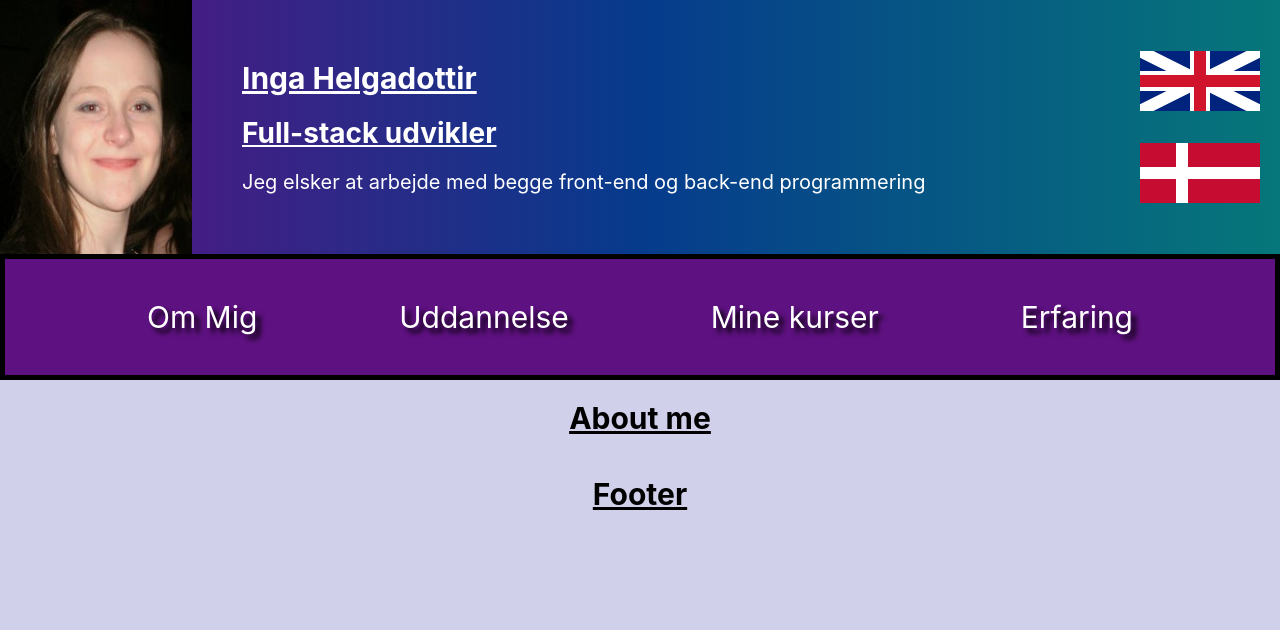
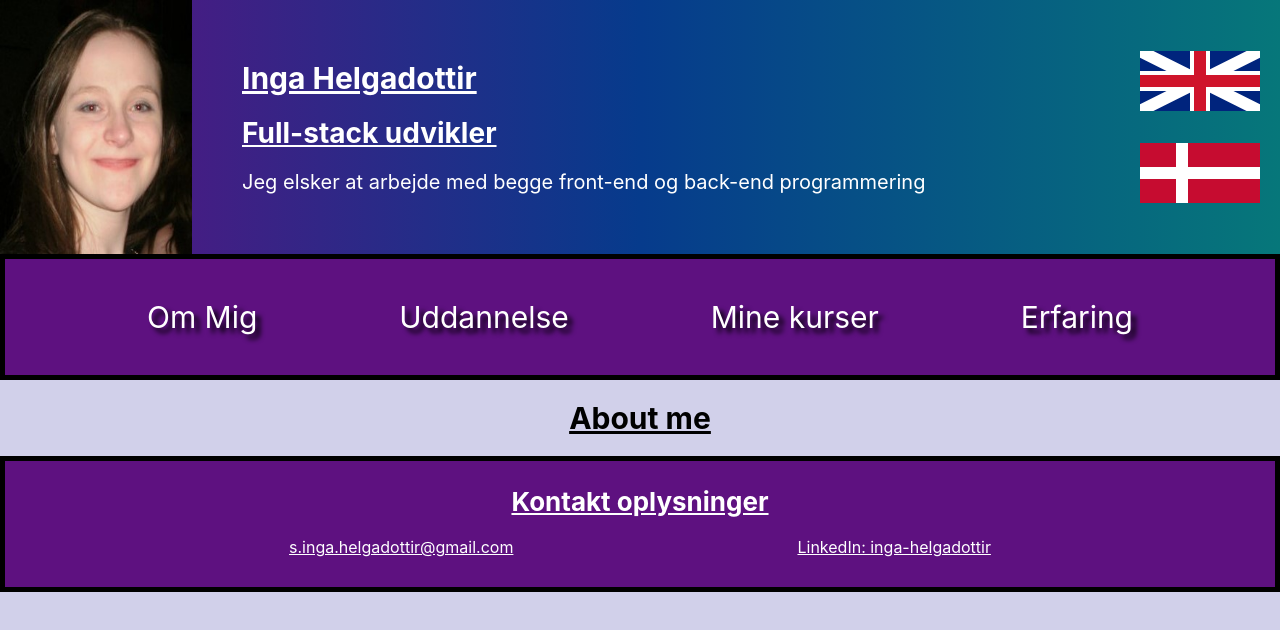
Before and after one commit to Inga-Helgadottir/CodeCV, a React (Create React App) app: page / in a window 1280 px wide. Shown: the top 630 px of the page. Built offline with nearby package versions, Linux system fonts and the light colour scheme.

Commit message:
added a footer

```diff
--- a/src/Components/PageParts/Footer.jsx
+++ b/src/Components/PageParts/Footer.jsx
@@ -1,7 +1,25 @@
+import "../../Styles/Footer.css";
+
 const Footer = () => {
   return (
     <footer>
-      <h1>Footer</h1>
+      <h3>Kontakt oplysninger</h3>
+      <div className="footerDiv">
+        <a
+          href="mailto:s.inga.helgadottir@gmail.com"
+          rel="noreferrer"
+          target="_blank"
+        >
+          s.inga.helgadottir@gmail.com
+        </a>
+        <a
+          href="https://www.linkedin.com/in/inga-helgadottir/"
+          rel="noreferrer"
+          target="_blank"
+        >
+          LinkedIn: inga-helgadottir
+        </a>
+      </div>
     </footer>
   );
 };
--- /dev/null
+++ b/src/Styles/Footer.css
@@ -0,0 +1,22 @@
+footer {
+  background-color: var(--navBackground-color);
+  border: var(--navBorder);
+  color: var(--ulColor);
+  padding: 5px 0;
+  display: flex;
+  flex-direction: column;
+  justify-content: space-evenly;
+}
+
+footer a,
+footer h3 {
+  list-style-type: none;
+  color: var(--liColor);
+}
+
+.footerDiv {
+  display: flex;
+  flex-direction: row;
+  justify-content: space-evenly;
+  padding-bottom: 25px;
+}
```
